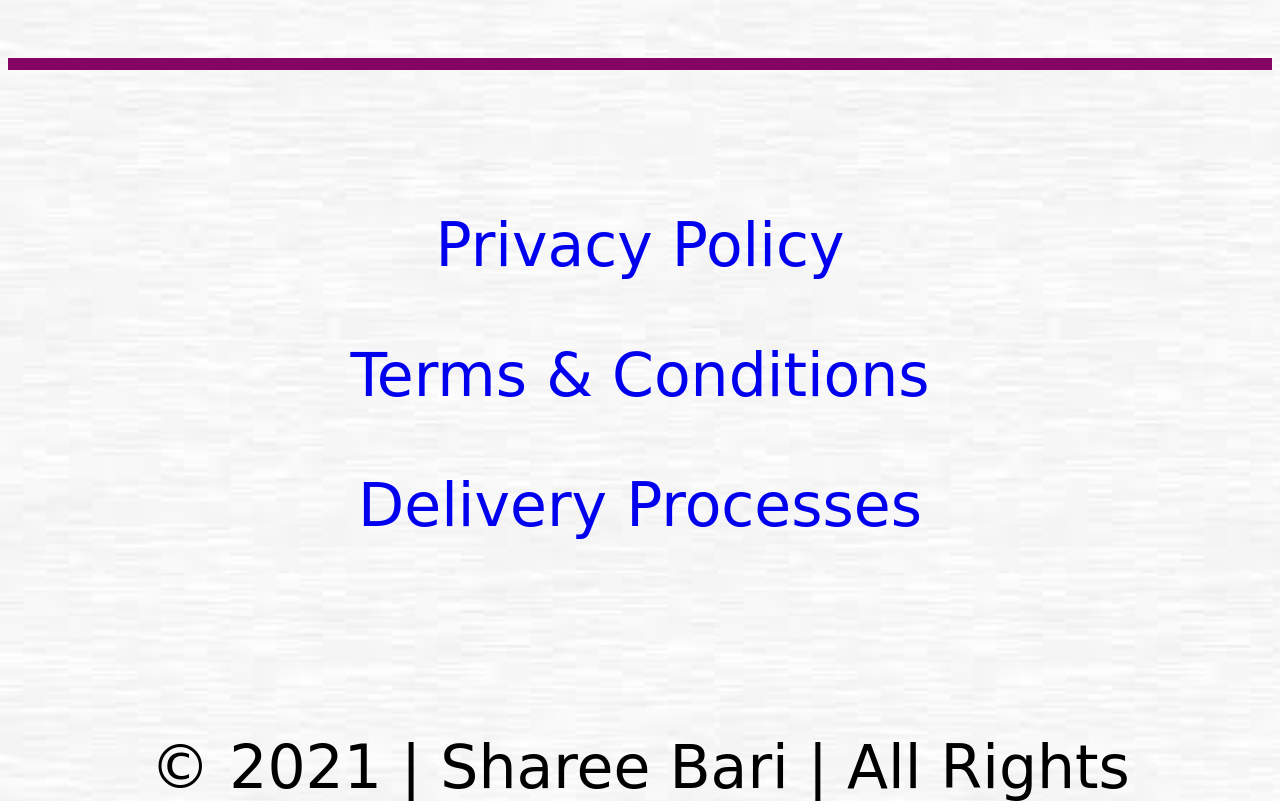
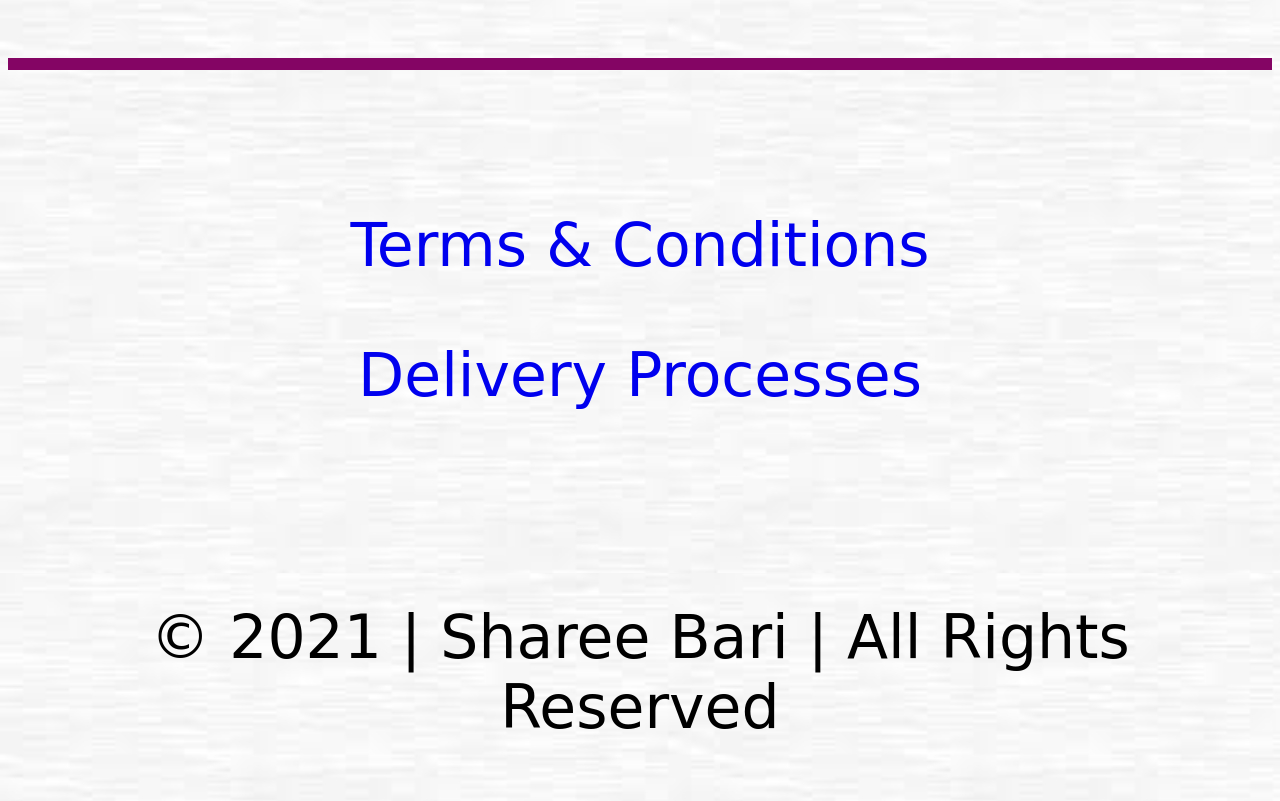
Before and after one commit to KhalidHossain3108/ShareeBari, a PHP site: page / in a window 1280 px wide. Shown: the part 4418-5219 px from the top of the page. Run offline with PHP 8.4, Linux system fonts and the light colour scheme; some libraries are stand-ins or nearby versions; some web fonts are replaced.

Commit message:
Update index.php

```diff
--- a/index.php
+++ b/index.php
@@ -297,7 +297,6 @@ width:100%;
 
 <hr color="840564" size="12">
 <br><br><br><br>
-<p class="a4"><a href="a3.html">Privacy Policy</a></p>
 <p class="a4"><a href="a4.html">Terms & Conditions </a></p>
 <p class="a4"><a href="a5.html">Delivery Processes </a></p>
 
```
